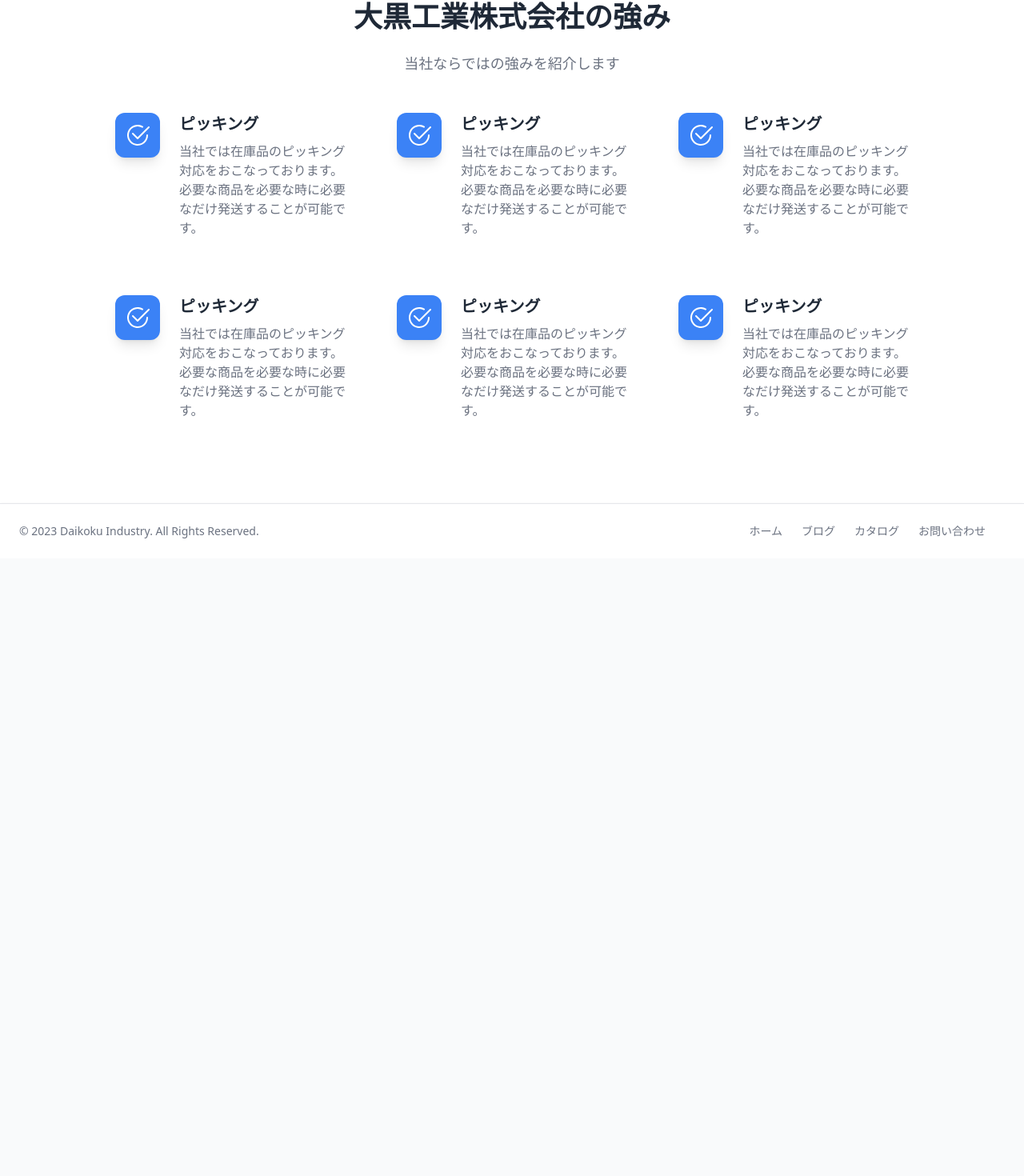
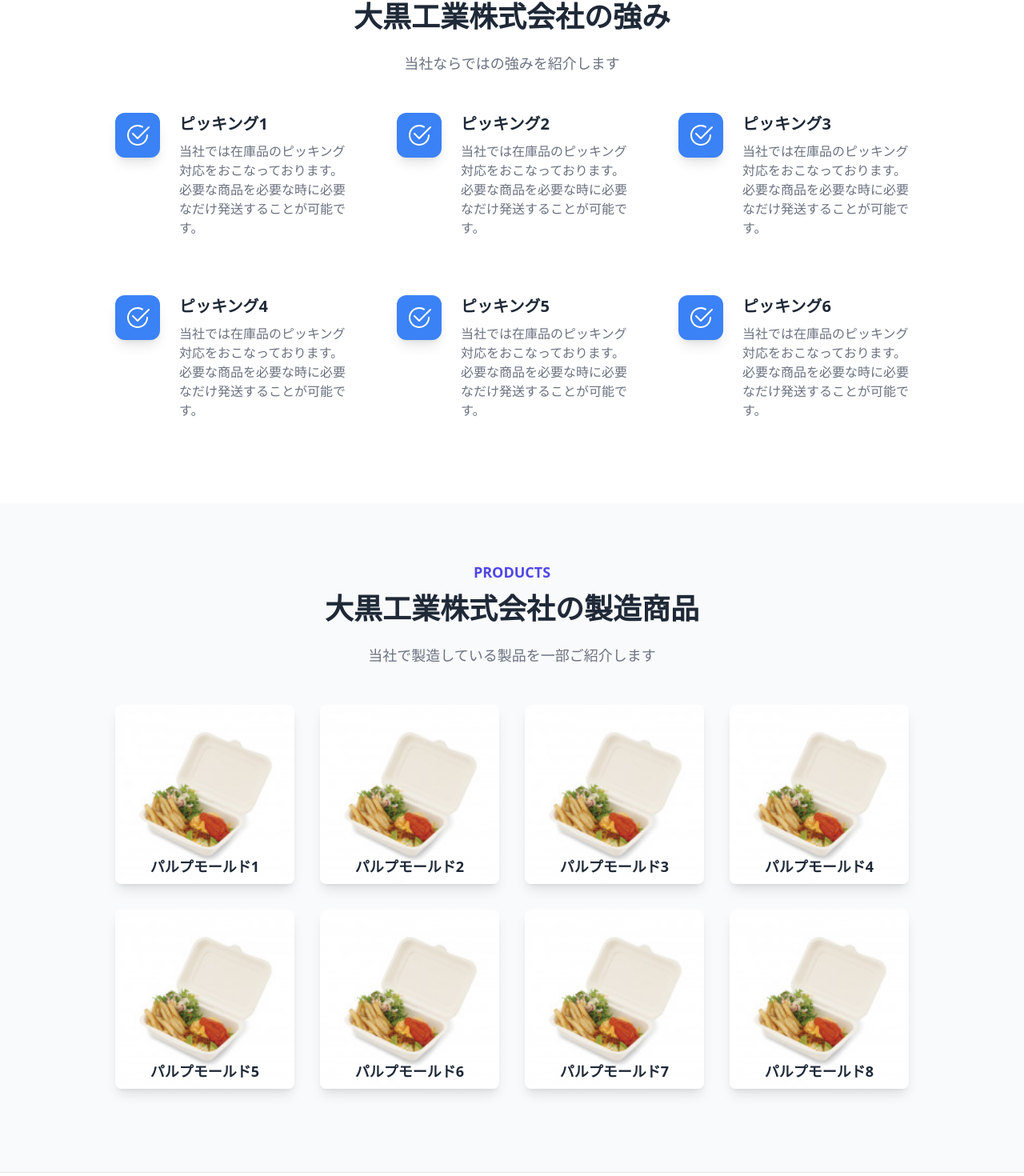
Before and after one commit to knm22mukk/daikoku-saitama, a Next.js app: page / in a window 1280 px wide. Shown: the part 925-2395 px from the top of the page at 80% size. Before the commit the page ends 1623 px from the top, so only its background shows below. Built offline with nearby package versions, Linux system fonts and the light colour scheme.

Commit message:
トップページにGalleryセクションを追加

```diff
--- /dev/null
+++ b/src/_components/Gallery.tsx
@@ -0,0 +1,39 @@
+import Image from 'next/image';
+
+import { galleryItems } from '@/_constants';
+
+import Container from './Container';
+import PageHeader from './PageHeader';
+
+export default function Gallery() {
+  return (
+    <div className='py-6 sm:py-8 lg:py-12'>
+      <PageHeader
+        subHeading='products'
+        title='大黒工業株式会社の製造商品'
+        description='当社で製造している製品を一部ご紹介します'
+      />
+      <Container>
+        <div className='mb-4 grid grid-cols-2 gap-4 sm:grid-cols-3 md:mb-8 md:grid-cols-4 md:gap-8'>
+          {galleryItems.map((item) => (
+            <div
+              key={item.title}
+              className='group relative mx-auto flex h-56 w-56 items-end justify-center overflow-hidden rounded-lg shadow-lg sm:h-48 sm:w-48 lg:h-56 lg:w-56'
+            >
+              <Image
+                src={item.image}
+                height={200}
+                width={200}
+                alt={item.title}
+                className='absolute h-full w-full object-cover object-center transition duration-200 group-hover:scale-110'
+              />
+              <span className='relative mb-2 inline-block text-sm font-semibold text-gray-800 md:text-lg'>
+                {item.title}
+              </span>
+            </div>
+          ))}
+        </div>
+      </Container>
+    </div>
+  );
+}
--- a/src/_constants/index.tsx
+++ b/src/_constants/index.tsx
@@ -7,33 +7,68 @@ export const pageLinks = [
 
 export const featureItems = [
   {
-    title: 'ピッキング',
+    title: 'ピッキング1',
     description:
       '当社では在庫品のピッキング対応をおこなっております。必要な商品を必要な時に必要なだけ発送することが可能です。',
   },
   {
-    title: 'ピッキング',
+    title: 'ピッキング2',
     description:
       '当社では在庫品のピッキング対応をおこなっております。必要な商品を必要な時に必要なだけ発送することが可能です。',
   },
   {
-    title: 'ピッキング',
+    title: 'ピッキング3',
     description:
       '当社では在庫品のピッキング対応をおこなっております。必要な商品を必要な時に必要なだけ発送することが可能です。',
   },
   {
-    title: 'ピッキング',
+    title: 'ピッキング4',
     description:
       '当社では在庫品のピッキング対応をおこなっております。必要な商品を必要な時に必要なだけ発送することが可能です。',
   },
   {
-    title: 'ピッキング',
+    title: 'ピッキング5',
     description:
       '当社では在庫品のピッキング対応をおこなっております。必要な商品を必要な時に必要なだけ発送することが可能です。',
   },
   {
-    title: 'ピッキング',
+    title: 'ピッキング6',
     description:
       '当社では在庫品のピッキング対応をおこなっております。必要な商品を必要な時に必要なだけ発送することが可能です。',
   },
 ];
+
+export const galleryItems = [
+  {
+    title: 'パルプモールド1',
+    image: '/images/moldpackMP-2.jpeg',
+  },
+  {
+    title: 'パルプモールド2',
+    image: '/images/moldpackMP-2.jpeg',
+  },
+  {
+    title: 'パルプモールド3',
+    image: '/images/moldpackMP-2.jpeg',
+  },
+  {
+    title: 'パルプモールド4',
+    image: '/images/moldpackMP-2.jpeg',
+  },
+  {
+    title: 'パルプモールド5',
+    image: '/images/moldpackMP-2.jpeg',
+  },
+  {
+    title: 'パルプモールド6',
+    image: '/images/moldpackMP-2.jpeg',
+  },
+  {
+    title: 'パルプモールド7',
+    image: '/images/moldpackMP-2.jpeg',
+  },
+  {
+    title: 'パルプモールド8',
+    image: '/images/moldpackMP-2.jpeg',
+  },
+];
--- a/src/app/page.tsx
+++ b/src/app/page.tsx
@@ -1,4 +1,5 @@
 import Feature from '@/_components/Feature';
+import Gallery from '@/_components/Gallery';
 import Hero from '@/_components/Hero';
 
 export default function Home() {
@@ -6,6 +7,7 @@ export default function Home() {
     <>
       <Hero />
       <Feature />
+      <Gallery />
     </>
   );
 }
```
Also changed, not shown: public/images/moldpackMP-2.jpeg (added).
